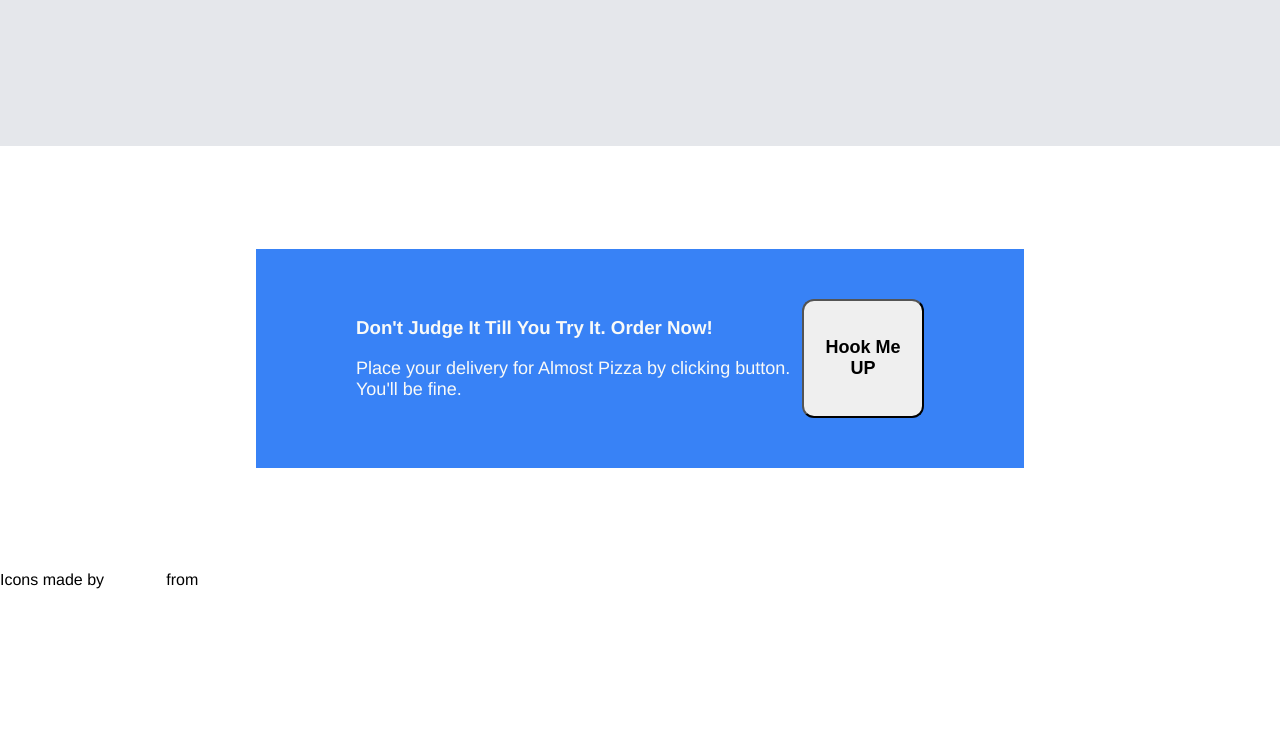
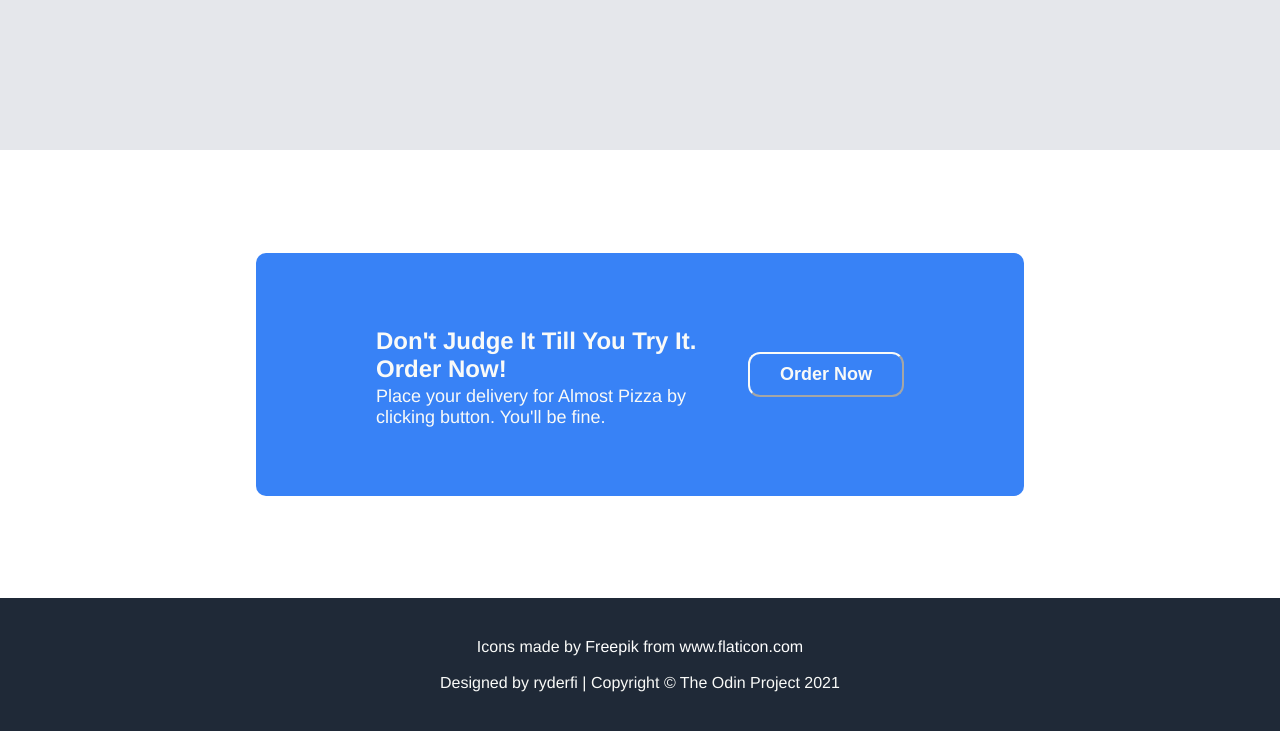
Before and after one commit to ryderfi/landing-page, a plain HTML site: page index.html in a window 1280 px wide. Shown: the part 1911-2642 px from the top of the page. Before the commit the page ends 2500 px from the top, so only its background shows below. Drawn offline with Linux system fonts and the light colour scheme.

Commit message:
finished cta and footer section. Added smooth scrolling.

```diff
--- a/index.html
+++ b/index.html
@@ -16,15 +16,15 @@
             </div>
             <div class="header-right">
                 <ul>
-                    <li><a href="#">Flavors</a></li>
-                    <li><a href="#">Reviews</a></li>
-                    <li><a href="#">Order Now</a></li>
+                    <li><a href="#flavor-section">Flavors</a></li>
+                    <li><a href="#reviews-section">Reviews</a></li>
+                    <li><a href="#cta-section">Order Now</a></li>
                 </ul>
             </div>
         </div>
         <div class="hero-content">
             <div class="hero-copy">
-            <h2>This is the closest to pizza you're gonna get.</h2>
+            <h2>Innovating the not-pizza industry since 2021.</h2>
             <p>Pizza night again?? Order yourself some Almost Pizza to enjoy the taste of pizza without actually eating pizza. It looks, tastes, and feels like pizza, but it's not really pizza.</p>
             <button class="hero-button">I Want Some!</button>
             </div>
@@ -33,7 +33,7 @@
         </div>
 
         <div class="flavor-section">
-            <h3 class="flavor-heading">Try Every Flavor Of Almost Pizza</h3>
+            <h3 id="flavor-section" class="flavor-heading">Try Every Flavor Of Almost Pizza</h3>
                 <div class="flavor-list">
                 <div class="flavor">
                     <img class="flavor-img" src="img/pepperoniza.jpg" alt="almost pepperoni">
@@ -54,7 +54,7 @@
                 </div>
         </div>
 
-        <div class="quote-section">
+        <div id="reviews-section" class="quote-section">
             <blockquote class="testimonial">
                 <q>It doesn't even taste like pizza. AT all. What the hell is this stuff? Is it pizza or not!? You can expect to hear from my lawyers and the FDA about this.
                 </q>
@@ -62,15 +62,15 @@
             </blockquote>
         </div>
 
-        <div class="cta-section">
+        <div id="cta-section" class="cta-section">
             <div class="cta-copy">
-            <h3>Don't Judge It Till You Try It. Order Now!</h3>
+            <h3 class="cta-heading">Don't Judge It Till You Try It. Order Now!</h3>
             <p>Place your delivery for Almost Pizza by clicking button. You'll be fine.</p>
             </div>
-            <button>Hook Me UP</button>
+            <button class="cta-button">Order Now</button>
         </div>
 </body>
 <footer>
-    <div>Icons made by <a href="https://www.freepik.com" title="Freepik">Freepik</a> from <a href="https://www.flaticon.com/" title="Flaticon">www.flaticon.com</a></div>
+    <div class="credits">Icons made by <a href="https://www.freepik.com" title="Freepik">Freepik</a> from <a href="https://www.flaticon.com/" title="Flaticon">www.flaticon.com</a><br><br>Designed by ryderfi  |  Copyright © The Odin Project 2021</div>
 </footer>
 </html>
--- a/styles.css
+++ b/styles.css
@@ -1,3 +1,7 @@
+html {
+    scroll-behavior: smooth;
+}
+
 body {
     font-family:'Franklin Gothic Medium', 'Arial Narrow', Arial, sans-serif;
     margin: 0;
@@ -60,7 +64,7 @@ body {
 
 .hero-button {
     background-color: #3882F6;
-    color: #F9FAF8
+    color: #F9FAF8;
 }
 
 /*-----------------Flavor Section----------------------*/
@@ -123,9 +127,37 @@ body {
     margin: 8% 20%;
     color: #F9FAF8;
     display: flex;
-    padding: 50px 100px;
+    padding: 50px 120px;
+    justify-content: center;
+    align-items: center;
+    border-radius: 10px;
 }
 
+.cta-copy {
+    display: flex;
+    flex-wrap: wrap;
+    align-items: center;
+}
+
+.cta-heading {
+    font-size: 24px;
+    margin-bottom: -15px;
+}
+
+.cta-button {
+    display: flex;
+    padding: 10px 30px;
+    margin-left: auto;
+    background-color: #3882F6;
+    color: #F9FAF8;
+    border-color: #F9FAF8;
+    flex-shrink: 0;
+}
+
+/*-----------------Footer Section----------------------*/
+.credits {
+    margin: 40px 20%;
+}
 
 
 img {
@@ -152,7 +184,7 @@ h2 {
 }
 
 button {
-    padding: 8px 16px;
+    padding: 10px 20px;
     font-weight: bold;
     font-size: 18px;
     border-radius: 12px;
@@ -168,3 +200,9 @@ q {
     font-style: italic;
     font-weight: lighter;
 }
+
+footer {
+    background-color: #1F2937;
+    color:#F9FAF8;
+    text-align: center;
+}
```
